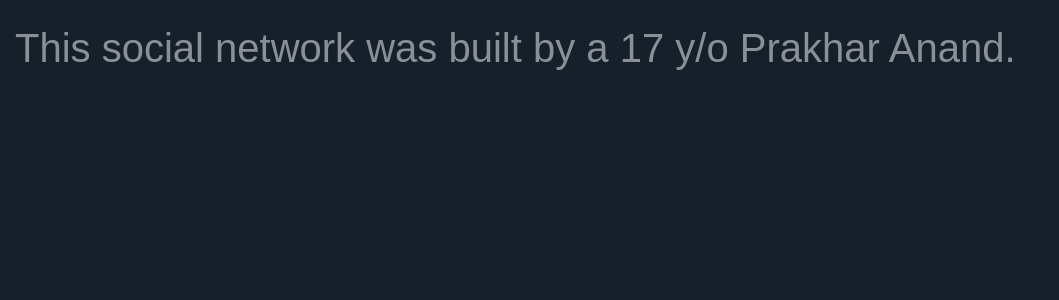
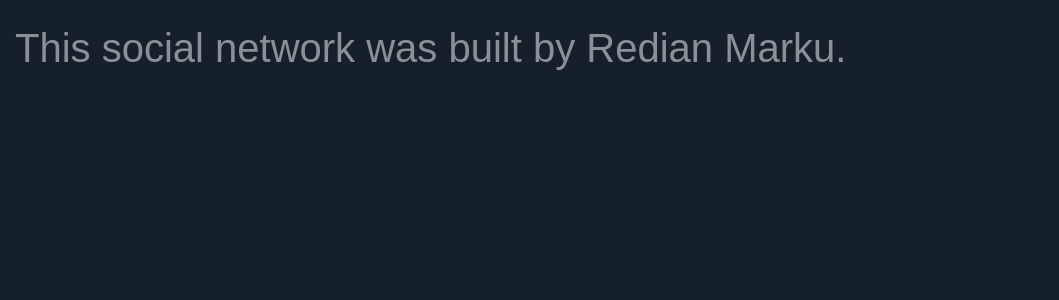
Before and after one commit to redianmarku/Django-Twitter-Clone, a Django app: page /about/ in a window 1280 px wide. Shown: the part 57-357 px from the top of the page, without its empty margins (0-1059 px from the left). Run offline with Django 3.2, Linux system fonts and the light colour scheme; some libraries are stand-ins or nearby versions.

Commit message:
Update about.html

```diff
--- a/blog/templates/blog/about.html
+++ b/blog/templates/blog/about.html
@@ -1,4 +1,4 @@
 {% extends "blog/base.html" %}
 {% block content %}
-    <h1>This social network was built by a 17 y/o Prakhar Anand.</h1>
+    <h1>This social network was built by Redian Marku.</h1>
 {% endblock content %}
```
